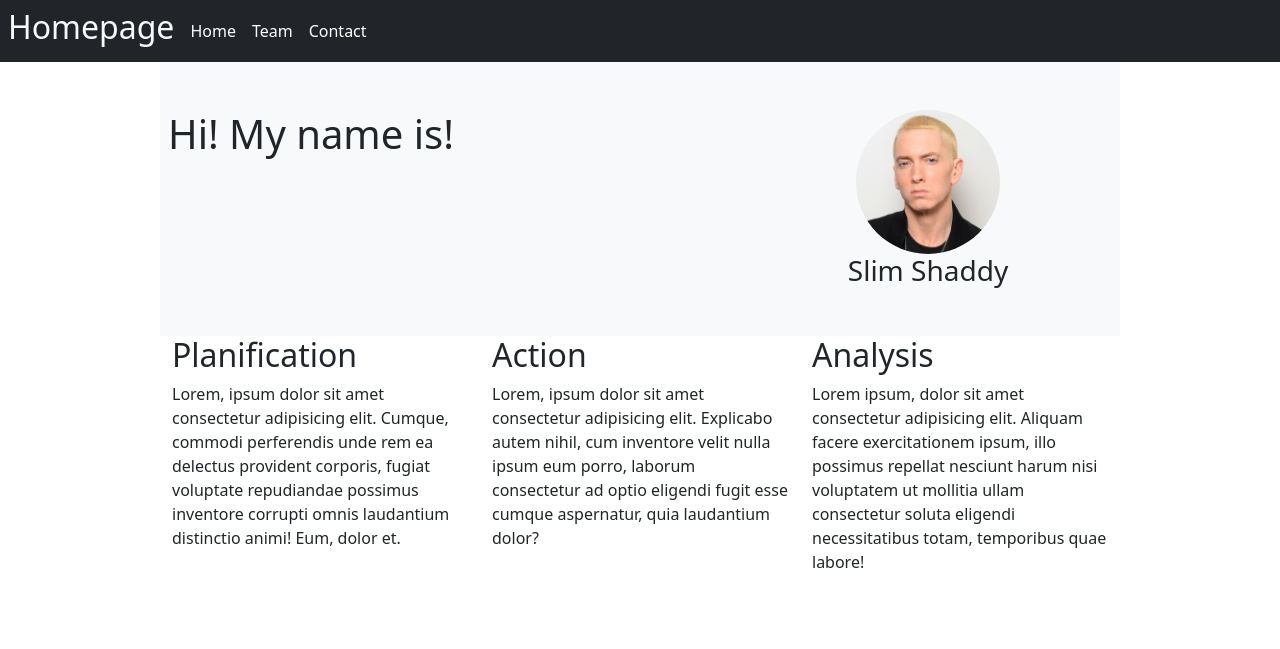
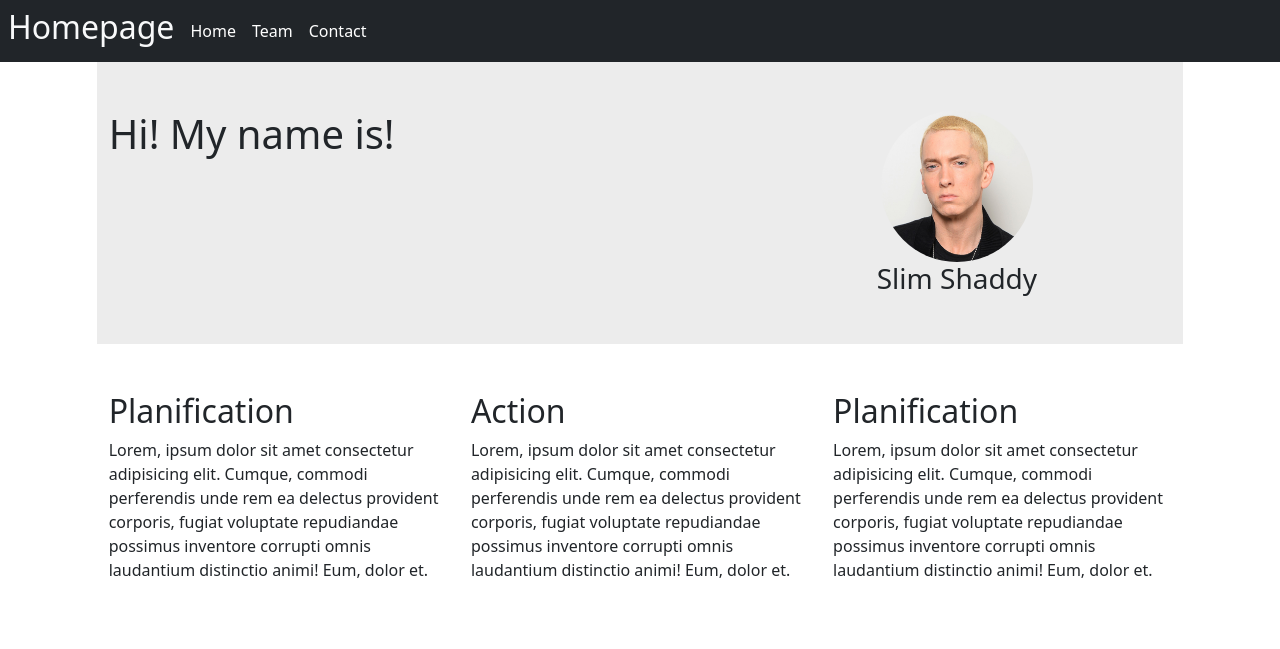
Before and after one commit to mrmuneebrasheed/exercise4, a plain HTML site: page index.html in a window 1280 px wide. Drawn offline with nearby package versions, Linux system fonts and the light colour scheme.

Commit message:
second commit

```diff
--- a/index.html
+++ b/index.html
@@ -38,14 +38,55 @@
     </nav>
       </nav>
     </header>
-    <main class="col d-flex w-75 h-5rem m-auto bg-light text-dark"><h1 class="col-8 mt-5 ms-2">Hi! My name is!</h1><div class="col-3"><img class="rounded-circle px-5 mt-5" src="eminem.jpg" alt="" width="100%" height="auto"><h3 class="text-center mb-5">Slim Shaddy</h3></div></main>
-    <script
+
+    <main>
+      <div class="row justify-content-center">
+        <div class="col-10" style="background-color: rgba(194, 194, 194, 0.308);">
+      <div class="row">
+       <div class="col-8">
+        <h1 class="mt-5">Hi! My name is!</h1>
+       </div>
+       <div class="col-3">
+        <img class="rounded-circle px-5 mt-5" src="eminem.jpg" alt="" width="100%" height="auto">
+        <h3 class="text-center mb-5">Slim Shaddy</h3>
+        </div>
+     </div>
+     </div>
+    </div>
+    </main>
+
+
+    <section>
+
+      <div class="row py-5 justify-content-center">
+        <div class="col-10">
+          <div class="row">
+           <div class="col">
+            <h2>Planification</h2>
+            <p>Lorem, ipsum dolor sit amet consectetur adipisicing elit. Cumque, commodi perferendis unde rem ea delectus provident corporis, fugiat voluptate repudiandae possimus inventore corrupti omnis laudantium distinctio animi! Eum, dolor et.
+            </p>
+          </div>
+
+          <div class="col">
+            <h2>Action</h2>
+            <p>Lorem, ipsum dolor sit amet consectetur adipisicing elit. Cumque, commodi perferendis unde rem ea delectus provident corporis, fugiat voluptate repudiandae possimus inventore corrupti omnis laudantium distinctio animi! Eum, dolor et.
+            </p>
+          </div>
+
+          <div class="col">
+            <h2>Planification</h2>
+            <p>Lorem, ipsum dolor sit amet consectetur adipisicing elit. Cumque, commodi perferendis unde rem ea delectus provident corporis, fugiat voluptate repudiandae possimus inventore corrupti omnis laudantium distinctio animi! Eum, dolor et.
+            </p>
+          </div>
+         </div>
+       </div>
+     </div>
+    </section>
+
+  <script
       src="https://cdn.jsdelivr.net/npm/bootstrap@5.0.2/dist/js/bootstrap.bundle.min.js"
       integrity="sha384-MrcW6ZMFYlzcLA8Nl+NtUVF0sA7MsXsP1UyJoMp4YLEuNSfAP+JcXn/tWtIaxVXM"
       crossorigin="anonymous"
     ></script>
-    <section class="row d-flex w-75 m-auto mt-5x"><div class="col"><h2>Planification</h2><p>Lorem, ipsum dolor sit amet consectetur adipisicing elit. Cumque, commodi perferendis unde rem ea delectus provident corporis, fugiat voluptate repudiandae possimus inventore corrupti omnis laudantium distinctio animi! Eum, dolor et.</p></div>
-    <div class="col"><h2>Action</h2><p>Lorem, ipsum dolor sit amet consectetur adipisicing elit. Explicabo autem nihil, cum inventore velit nulla ipsum eum porro, laborum consectetur ad optio eligendi fugit esse cumque aspernatur, quia laudantium dolor?</p></div>
-    <div class="col"><h2>Analysis</h2><p>Lorem ipsum, dolor sit amet consectetur adipisicing elit. Aliquam facere exercitationem ipsum, illo possimus repellat nesciunt harum nisi voluptatem ut mollitia ullam consectetur soluta eligendi necessitatibus totam, temporibus quae labore!</p></div></section>
   </body>
 </html>
```
